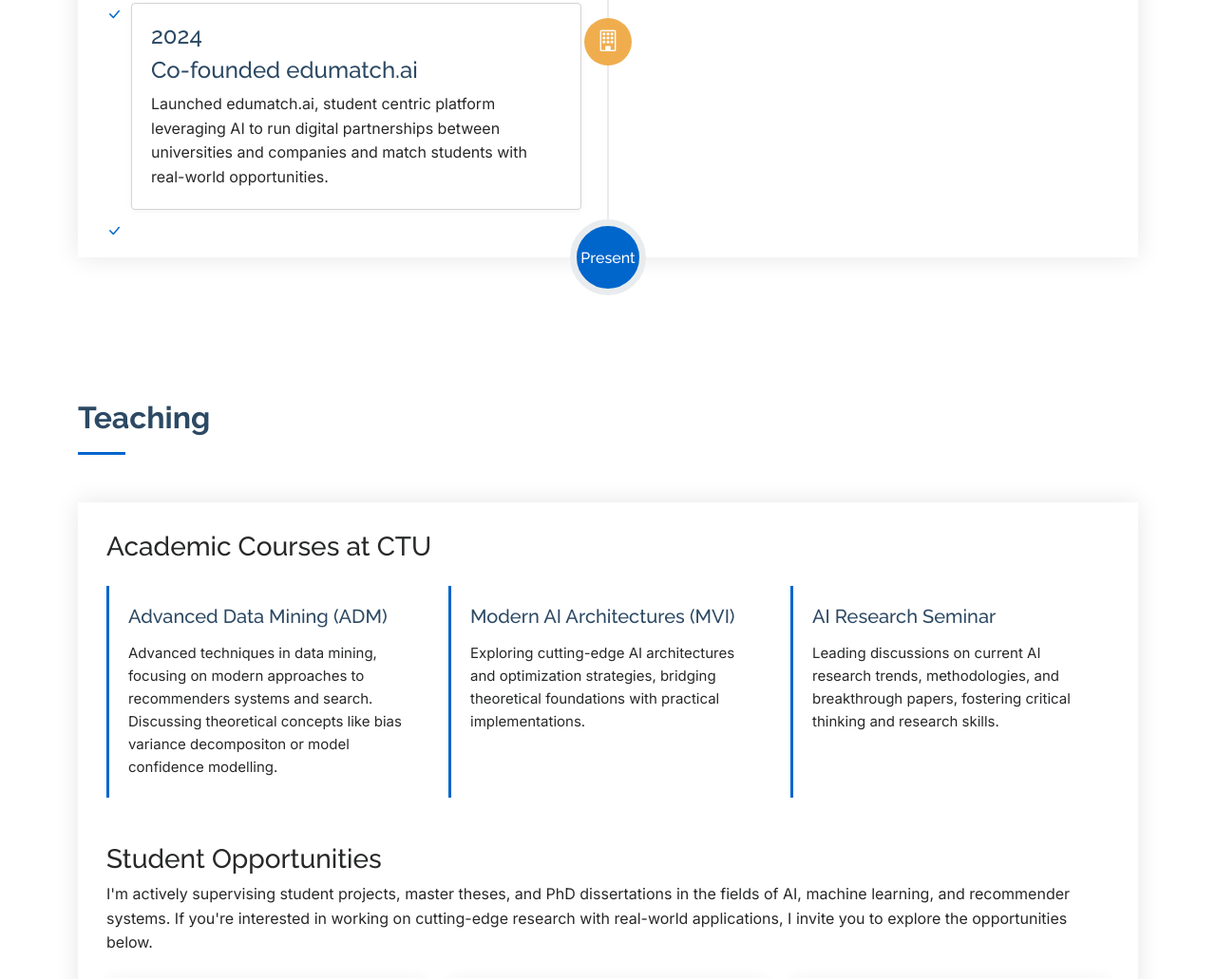
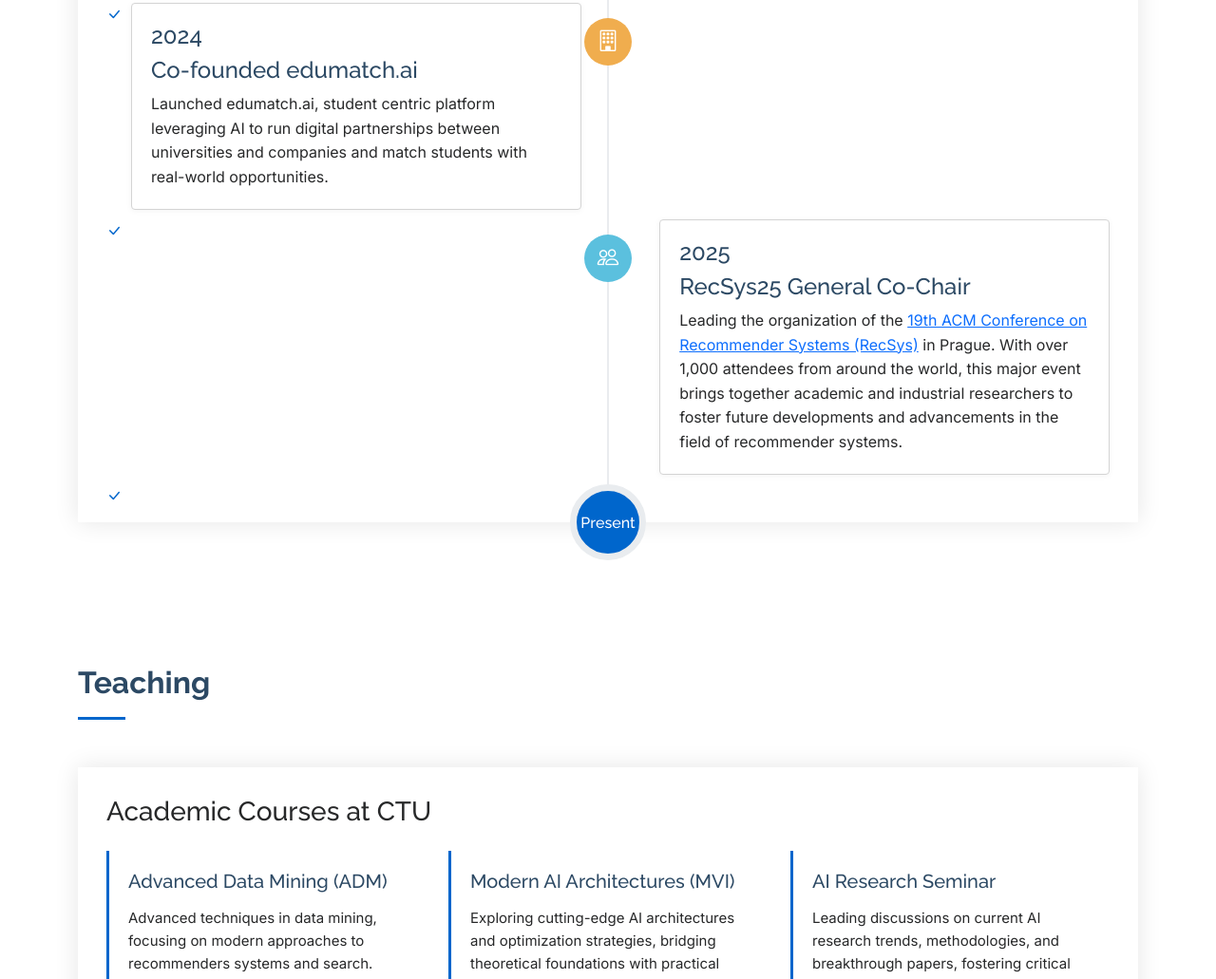
Before and after one commit to kordikp/kordikp.github.io, a plain HTML site: page index.html in a window 1280 px wide. Shown: the part 6837-7868 px from the top of the page at 95% size. Drawn offline with nearby package versions, Linux system fonts and the light colour scheme.

Commit message:
Add RecSys25 General Co-Chair role and link to conference website

```diff
--- a/index.html
+++ b/index.html
@@ -1043,6 +1043,19 @@
                 </li>
 
                 <li class="timeline-inverted">
+                  <div class="timeline-badge academic"><i class="bi bi-people"></i></div>
+                  <div class="timeline-panel">
+                    <div class="timeline-heading">
+                      <h4>2025</h4>
+                      <h4 class="subheading">RecSys25 General Co-Chair</h4>
+                    </div>
+                    <div class="timeline-body">
+                      <p>Leading the organization of the <a href="https://recsys.acm.org/recsys25/" target="_blank">19th ACM Conference on Recommender Systems (RecSys)</a> in Prague. With over 1,000 attendees from around the world, this major event brings together academic and industrial researchers to foster future developments and advancements in the field of recommender systems.</p>
+                    </div>
+                  </div>
+                </li>
+
+                <li class="timeline-inverted">
                   <div class="timeline-image">
                     <h4>Present</h4>
                   </div>
```
